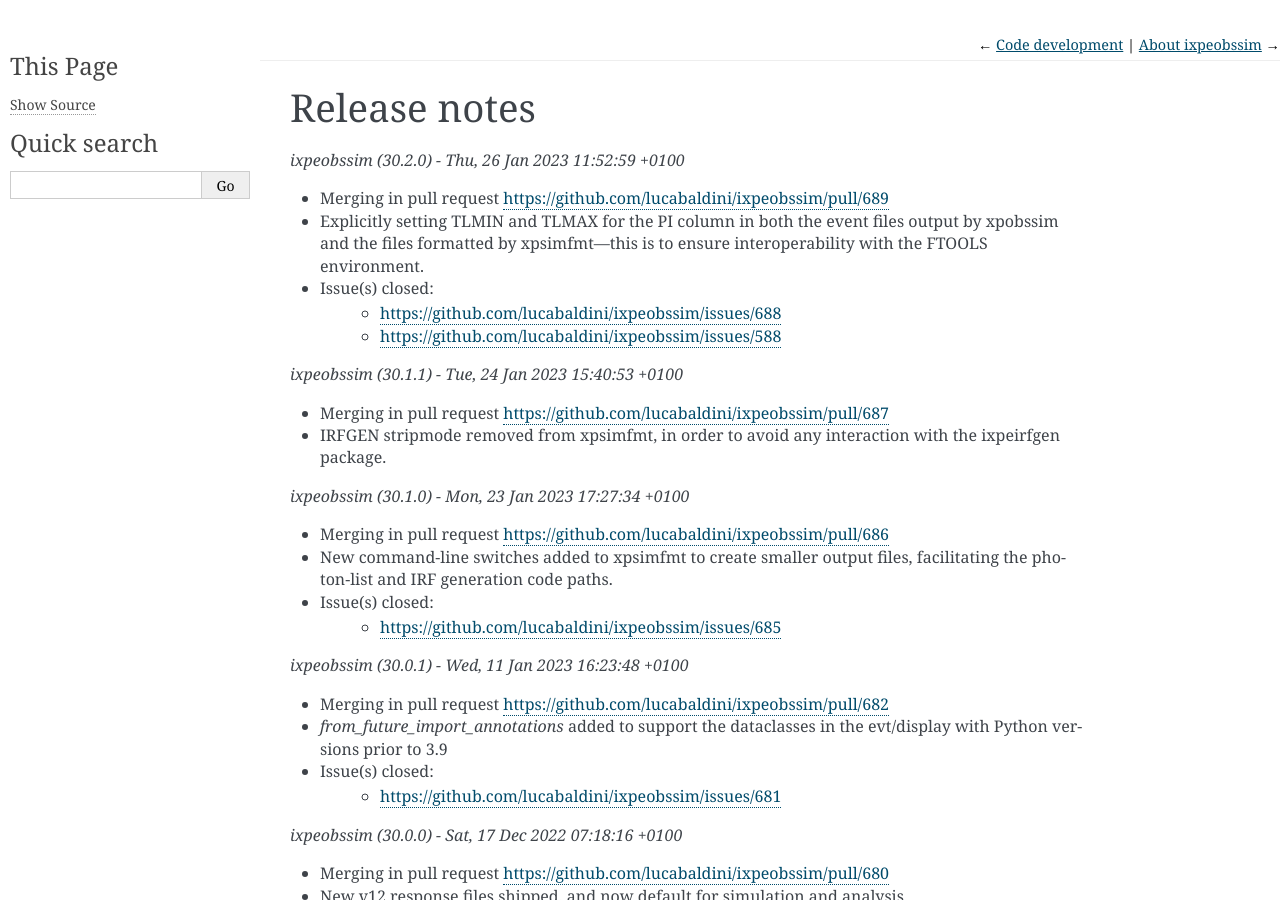
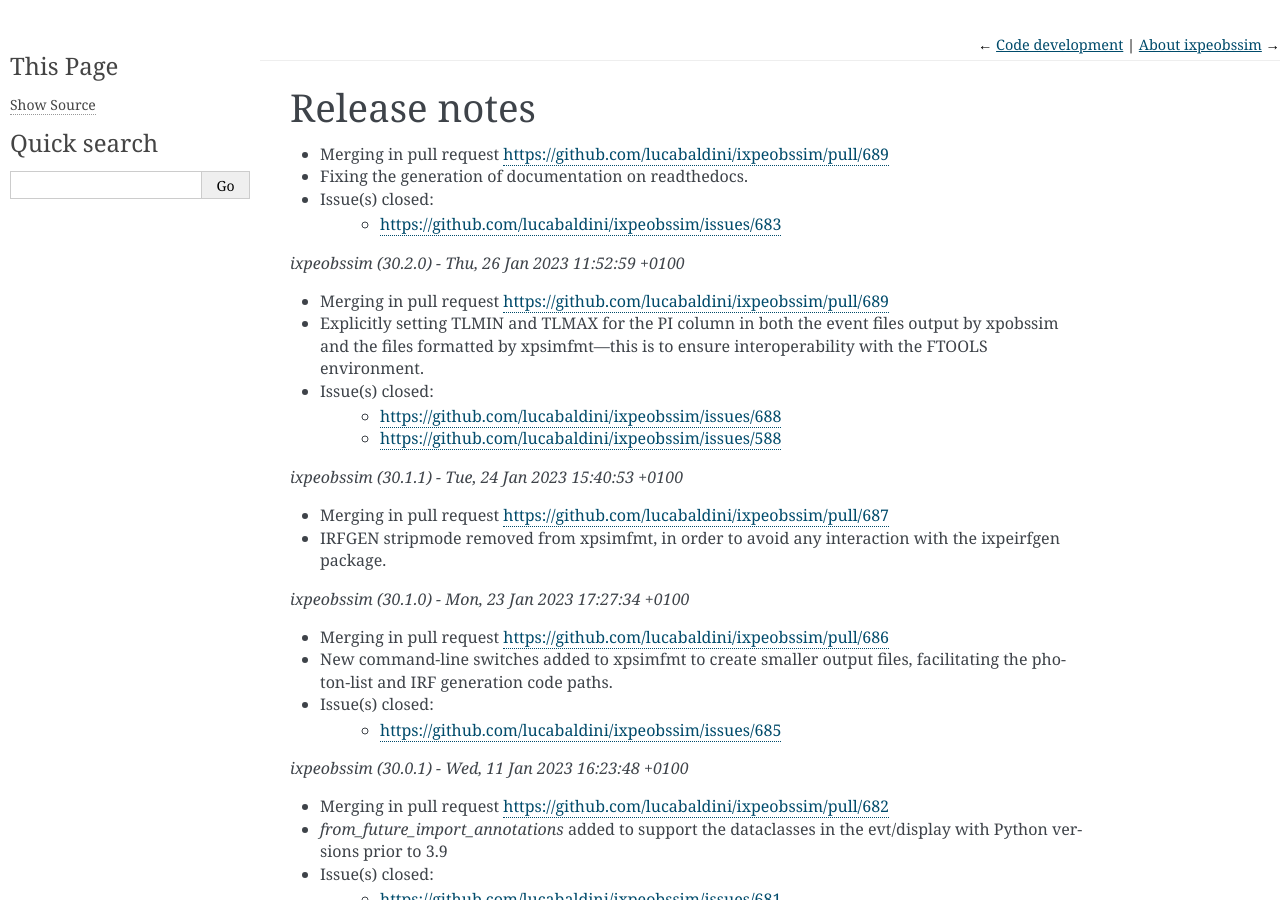
Before and after one commit to lucabaldini/ixpeobssim, a Sphinx documentation site: the page built from docs/release_notes.rst, in a window 1280 px wide and 900 px high. Built offline with Sphinx 7.4.7, drawn with Linux system fonts in a browser that asks for light colours; formulas are drawn with MathJax 3.

Commit message:
Updated release notes.

```diff
--- a/docs/release_notes.rst
+++ b/docs/release_notes.rst
@@ -2,6 +2,11 @@
 
 Release notes
 =============
+
+* Merging in pull request https://github.com/lucabaldini/ixpeobssim/pull/689
+* Fixing the generation of documentation on readthedocs.
+* Issue(s) closed:
+      * https://github.com/lucabaldini/ixpeobssim/issues/683
 
 
 *ixpeobssim (30.2.0) - Thu, 26 Jan 2023 11:52:59 +0100*
```
